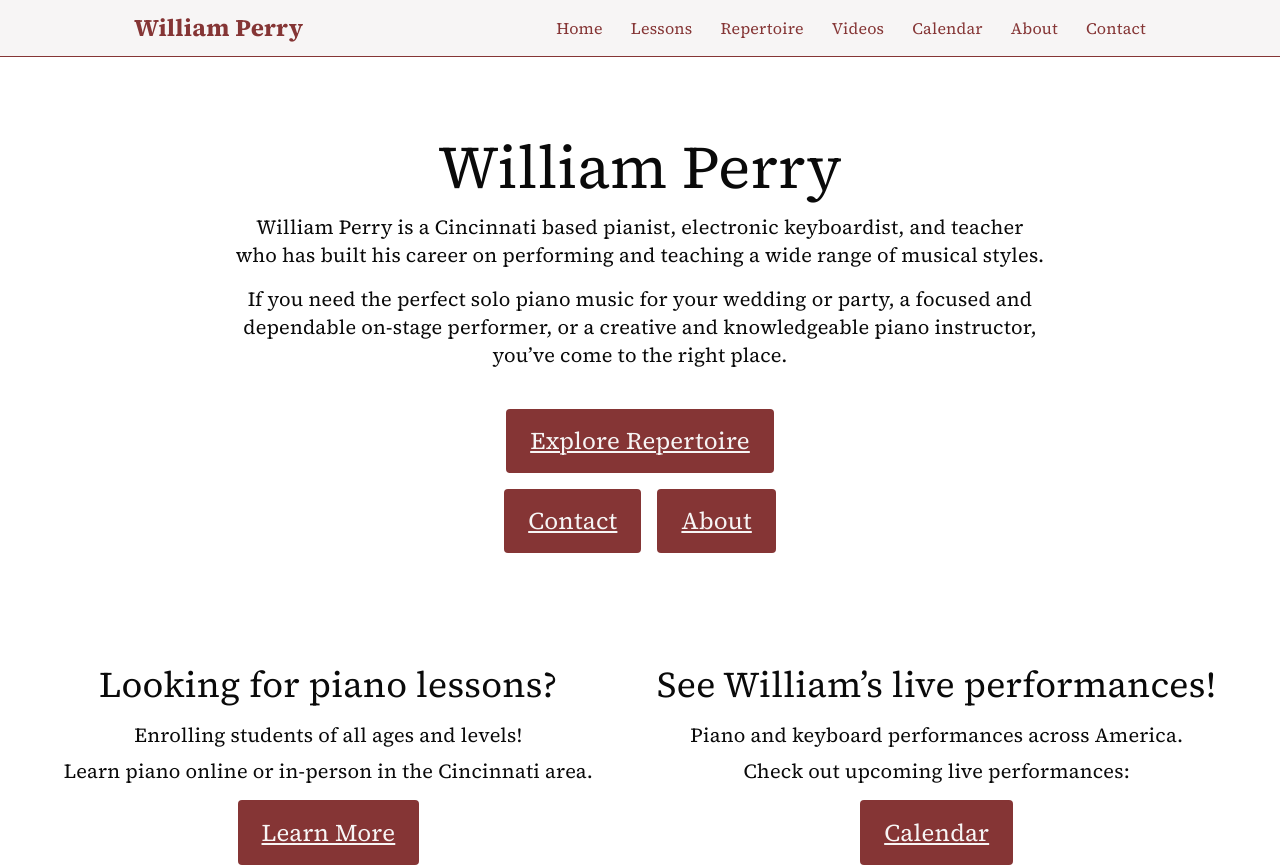
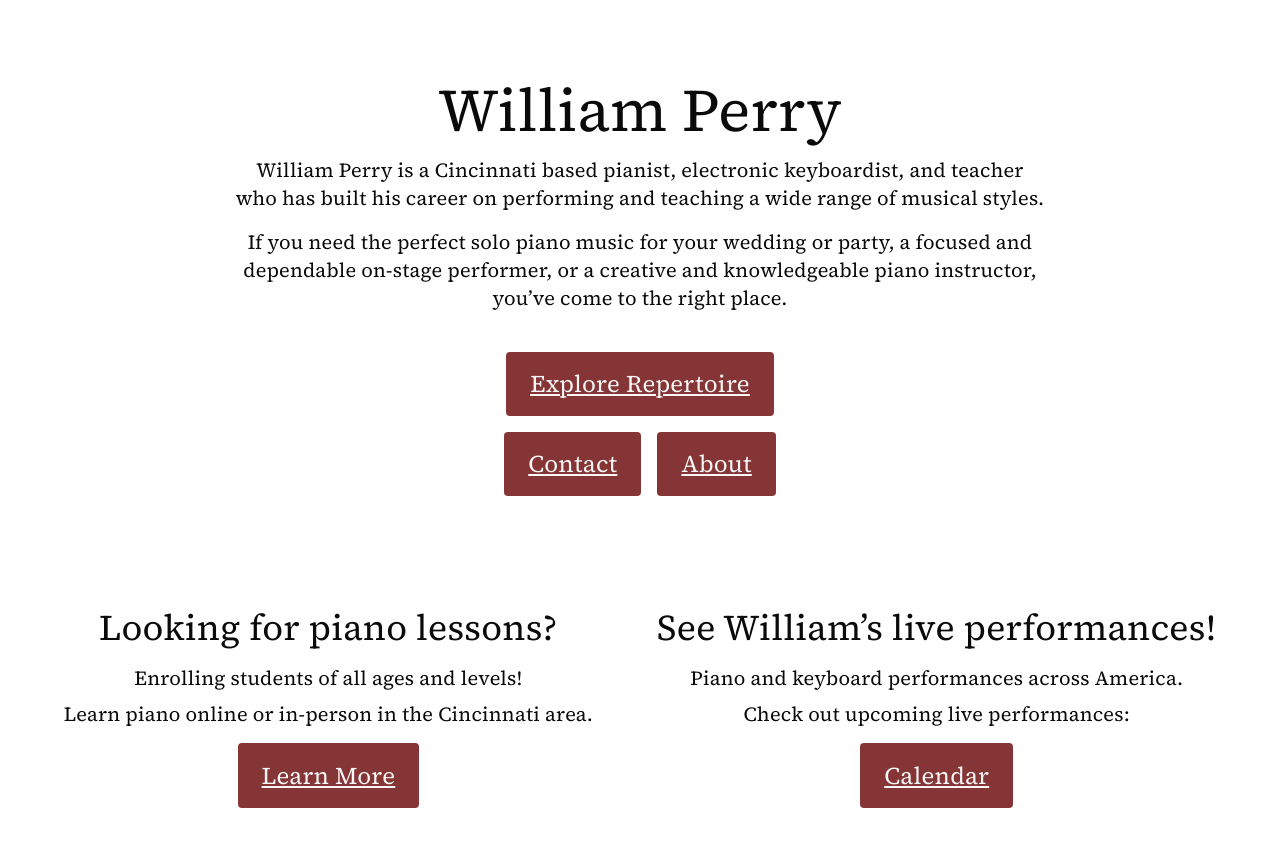
Before and after one commit to derek-perry/william-perry.com, a Next.js app: page / in a window 1280 px wide. Shown: the top 867 px of the page. Built offline with nearby package versions, Linux system fonts and the light colour scheme; no server answers.

Commit message:
Remove Header on Homepage
Removed the PageHeader from the homepage.

```diff
--- a/pages/index.tsx
+++ b/pages/index.tsx
@@ -1,6 +1,5 @@
 import type { NextPage } from 'next';
 import SiteHead from '../components/SiteHead';
-import PageHeader from '../components/PageHeader';
 import PageFooter from '../components/PageFooter';
 import ButtonInternal from '../components/Buttons/ButtonInternal';
 import ButtonExternal from '../components/Buttons/ButtonExternal';
@@ -9,7 +8,7 @@ const homePage: NextPage = () => {
   return (
     <div className='min-h-screen flex flex-col items-center justify-center'>
       <SiteHead title='William Perry' description='William Perry is a pianist residing in Cincinnati, Ohio. He brings to every musical endeavor a unique perspective as a classical pianist, jazz pianist, electronic keyboardist and educator.' url='' image='' />
-      <PageHeader />
+
       <main className='bg-white text-wpBlack w-full flex flex-1 flex-col text-center items-center justify-center px-9'>
         <section id='hero'>
           <div className='flex flex-col text-center max-w-[810px] m-auto'>
```
